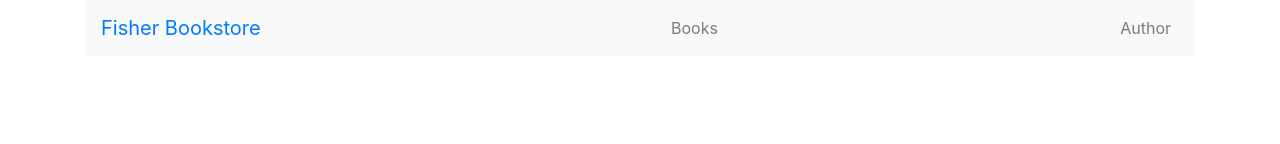
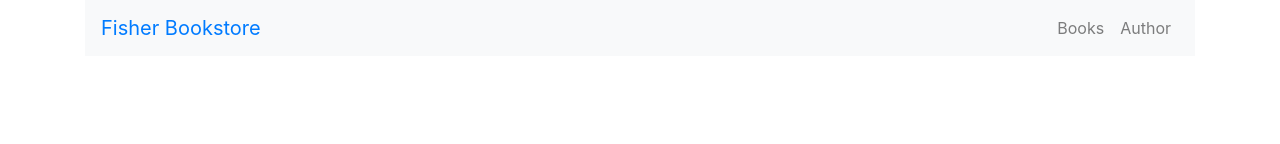
Before and after one commit to Kovei3156/Fisher-Bookstore, a React (Create React App) app: page / in a window 1280 px wide. Shown: the top 144 px of the page. Built offline with nearby package versions, Linux system fonts and the light colour scheme.

Commit message:
Authors (#34)
* pls

* new

* new changes

* new changes

* dj

* work

* work 2

* new stuff

* try

* try2

* new changes

* turnit

* turnin

* cdjskncs

```diff
--- a/src/App.js
+++ b/src/App.js
@@ -18,15 +18,12 @@ export default class App extends Component{
                 <Nav.Link href="/books"> Books </Nav.Link>
               </NavItem>
             </Nav>
-          </Navbar.Collapse>
-        <Navbar.Toggle aria-controls="basic-navbar-nav"/>
-        <Navbar.Collapse className="justify-content-end">
-          <Nav>
+            <Nav>
             <NavItem>
               <Nav.Link href="/author"> Author </Nav.Link>
             </NavItem>
           </Nav>
-        </Navbar.Collapse>
+          </Navbar.Collapse>
       </Navbar>
       <Routes />
     </div>);
```
